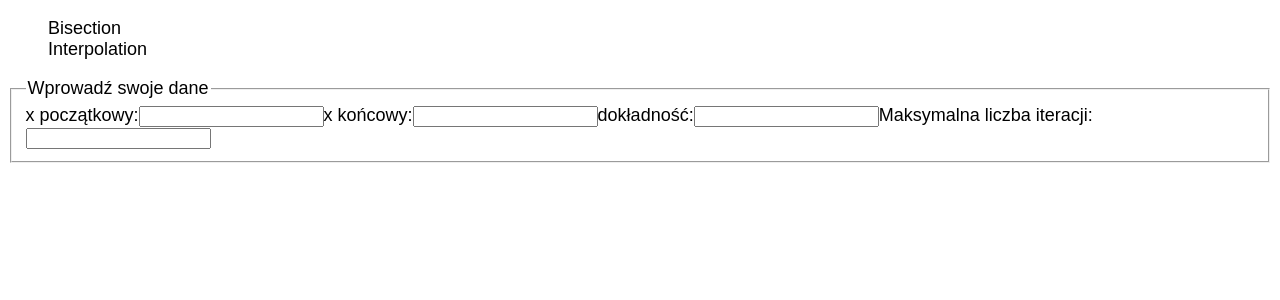
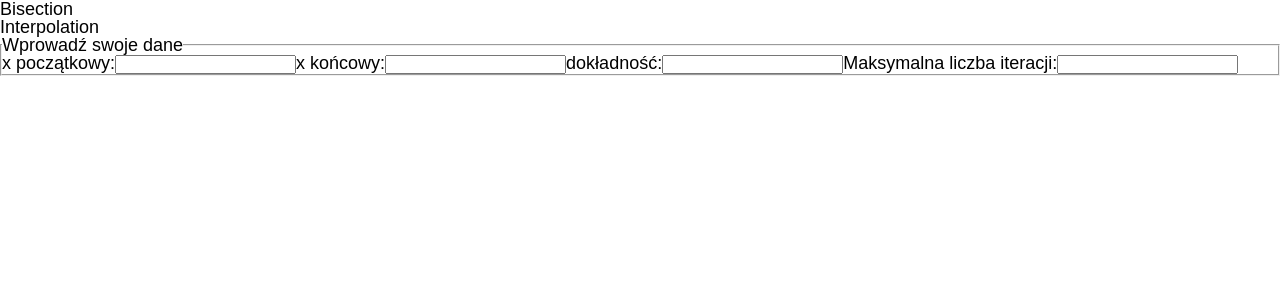
Before and after one commit to Roverp1/numerical_methods.ts, a React (Vite) app: page / in a window 1280 px wide. Shown: the top 300 px of the page. Built offline with nearby package versions, Linux system fonts and the light colour scheme.

Commit message:
style(main.scss)

```diff
--- a/src/main.scss
+++ b/src/main.scss
@@ -3,24 +3,24 @@
 // /* ====== reset css  ============= */
 
 * {
-  // padding: 0;
-  // margin: 0;
+  padding: 0;
+  margin: 0;
   // border: 0;
 }
 
-// *,
-// *:before,
-// *:after {
-//   -moz-box-sizing: border-box;
-//   -webkit-box-sizing: border-box;
-//   box-sizing: border-box;
-// }
+*,
+*:before,
+*:after {
+  -moz-box-sizing: border-box;
+  -webkit-box-sizing: border-box;
+  box-sizing: border-box;
+}
 
-// :focus,
-// :active {
-//   outline: transparent;
-//   outline-offset: 2px;
-// }
+:focus,
+:active {
+  outline: transparent;
+  outline-offset: 2px;
+}
 
 a:focus,
 a:active {
@@ -34,25 +34,22 @@ a:active {
   transition: box-shadow 0.2s ease-in-out;
 }
 
-// nav,
-// footer,
-// header,
-// aside {
-//   display: block;
-// }
+nav,
+footer,
+header,
+aside {
+  display: block;
+}
 
-html,
-body {
-  //   height: 100%;
-  //   width: 100%;
-  //   line-height: 1;
-  //   -ms-text-size-adjust: 100%;
-  //   -moz-text-size-adjust: 100%;
-  //   -webkit-text-size-adjust: 100%;
-  //   max-width: 100vw;
-  //   overflow-x: hidden;
-
-  //   font-family: "grstk peta", sans-serif;
+html {
+  height: 100%;
+  width: 100%;
+  line-height: 1;
+  -ms-text-size-adjust: 100%;
+  -moz-text-size-adjust: 100%;
+  -webkit-text-size-adjust: 100%;
+  max-width: 100vw;
+  overflow-x: hidden;
 
   font-size: 62.5%;
 }
@@ -62,29 +59,29 @@ body {
   font-family: sans-serif;
 }
 
-// input,
-// button,
-// textarea {
-//   font-family: inherit;
-// }
+input,
+button,
+textarea {
+  font-family: inherit;
+}
 
-// input::-ms-clear {
-//   display: none;
-// }
+input::-ms-clear {
+  display: none;
+}
 
-// button {
-//   padding: 0;
-//   border: none;
-//   font: inherit;
-//   color: inherit;
-//   background-color: transparent;
-//   cursor: pointer;
-// }
+button {
+  padding: 0;
+  // border: none;
+  font: inherit;
+  color: inherit;
+  background-color: transparent;
+  cursor: pointer;
+}
 
-// button::-moz-focus-inner {
-//   padding: 0;
-//   border: 0;
-// }
+button::-moz-focus-inner {
+  padding: 0;
+  // border: 0;
+}
 
 a,
 a:visited {
```
